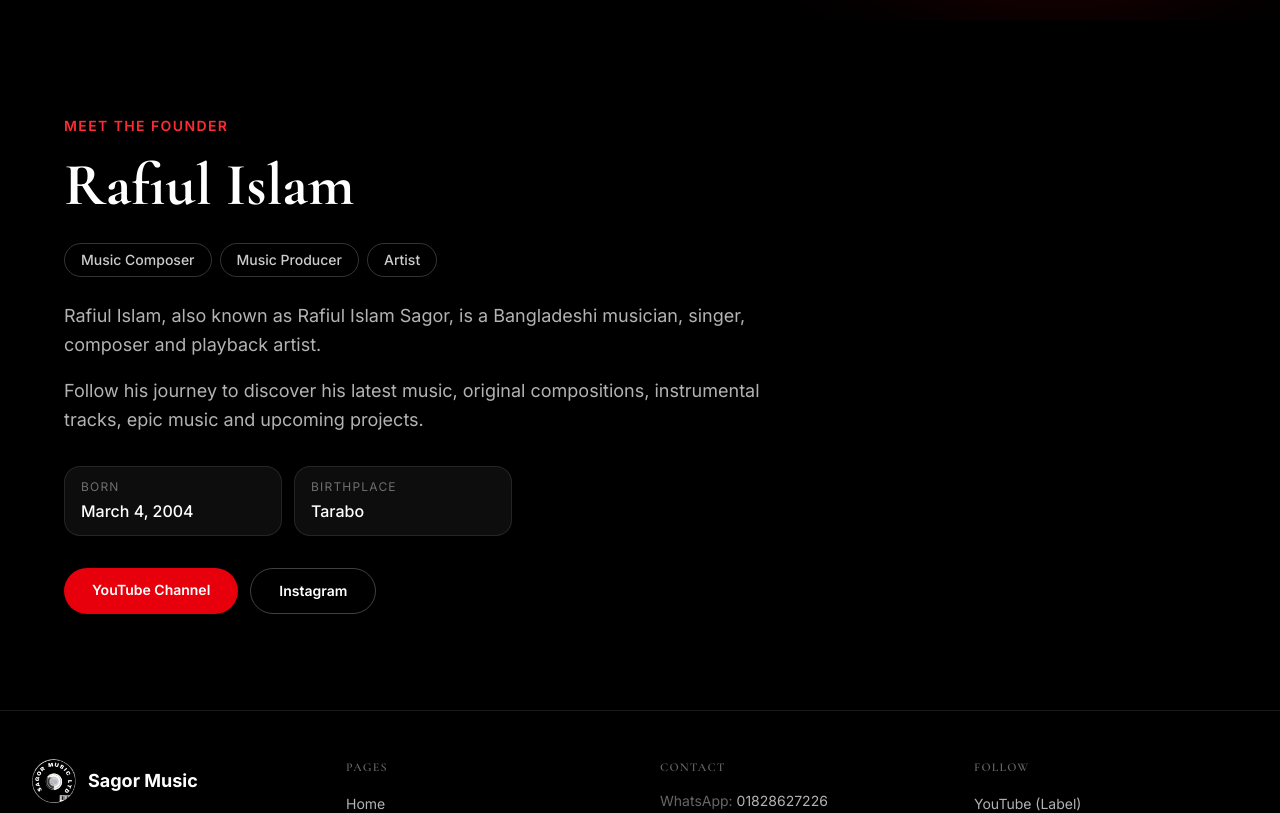
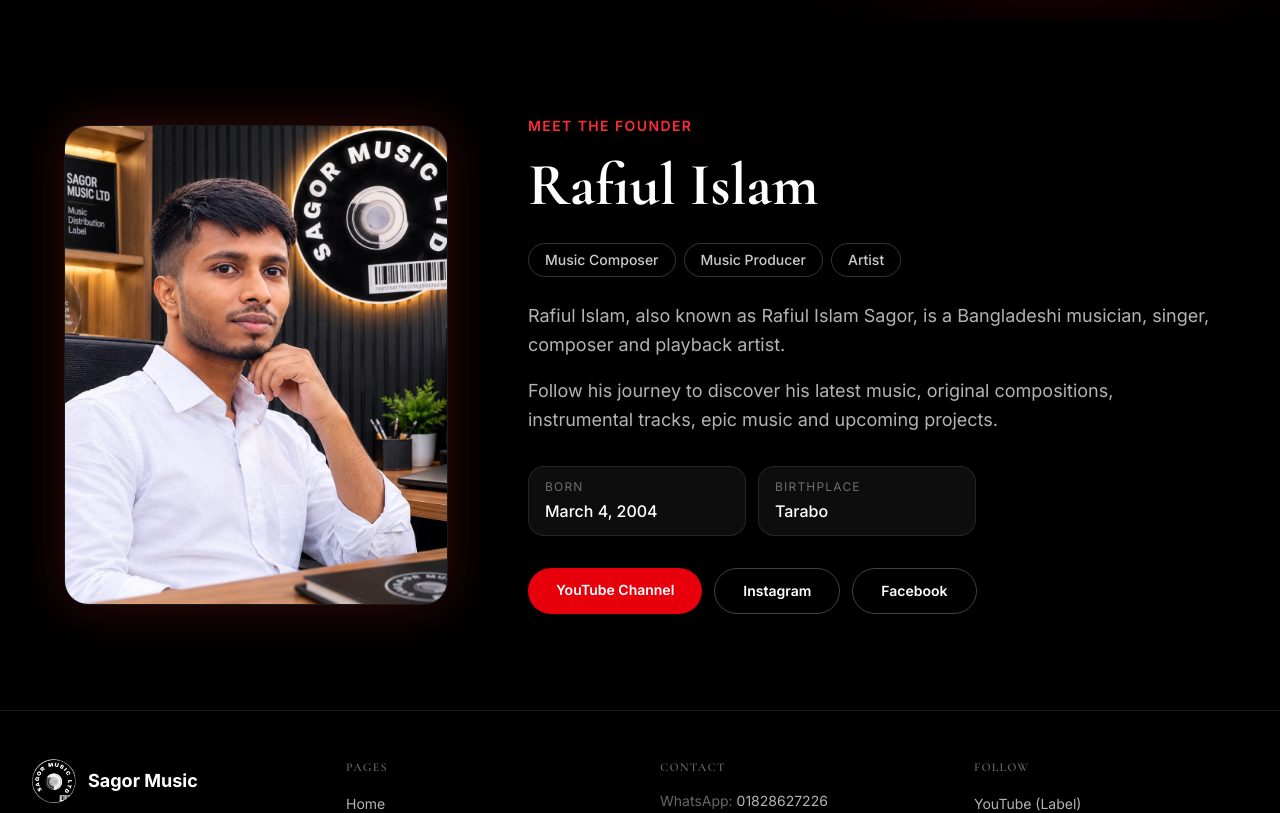
Before and after one commit to Sagormusic/sagormusic, a Next.js app: page / in a window 1280 px wide. Shown: the part 780-1593 px from the top of the page. Built offline with nearby package versions, Linux system fonts and the light colour scheme.

Commit message:
add Rafiul photo and Facebook button to Bio

```diff
--- a/src/app/page.js
+++ b/src/app/page.js
@@ -1,4 +1,4 @@
-import Bio from "@/components/Bio";
+import Bio from "@/components/home/Bio";
 import Hero from "@/components/home/Hero";
 
 export default function Home() {
--- a/src/components/Bio.jsx
+++ b/src/components/home/Bio.jsx
@@ -17,12 +17,13 @@ const FACTS = [
 ];
 
 // Photo placed inside the /public folder. Leave "" to hide the photo.
-const PHOTO_SRC = "";
+const PHOTO_SRC = "/sagor1.jpg";
 
 // Buttons (links come from the shared site data; empty links are hidden)
 const BUTTONS = [
   { label: "YouTube Channel", href: SITE.social.youtubeRafiul },
   { label: "Instagram", href: SITE.social.instagram },
+  { label: "Facebook", href: SITE.social.facebook },
 ].filter((b) => b.href);
 
 export default function Bio() {
--- a/src/data/site.js
+++ b/src/data/site.js
@@ -23,7 +23,7 @@ const SITE = {
   social: {
     youtubeLabel: "https://youtube.com/@sagormusiccassettecompany",
     youtubeRafiul: "https://www.youtube.com/@RafiulislamBGM",
-    facebook: "",
+    facebook: "https://www.facebook.com/rafiulislamsagorbd",
     instagram:
       "https://www.instagram.com/officialrafiulislam?cplk=MXJmemZoZXkwcWE5bQ==",
     spotify: "",
```
Also changed, not shown: public/sagor2.jpg (added), public/sagor3.jpeg (added).
